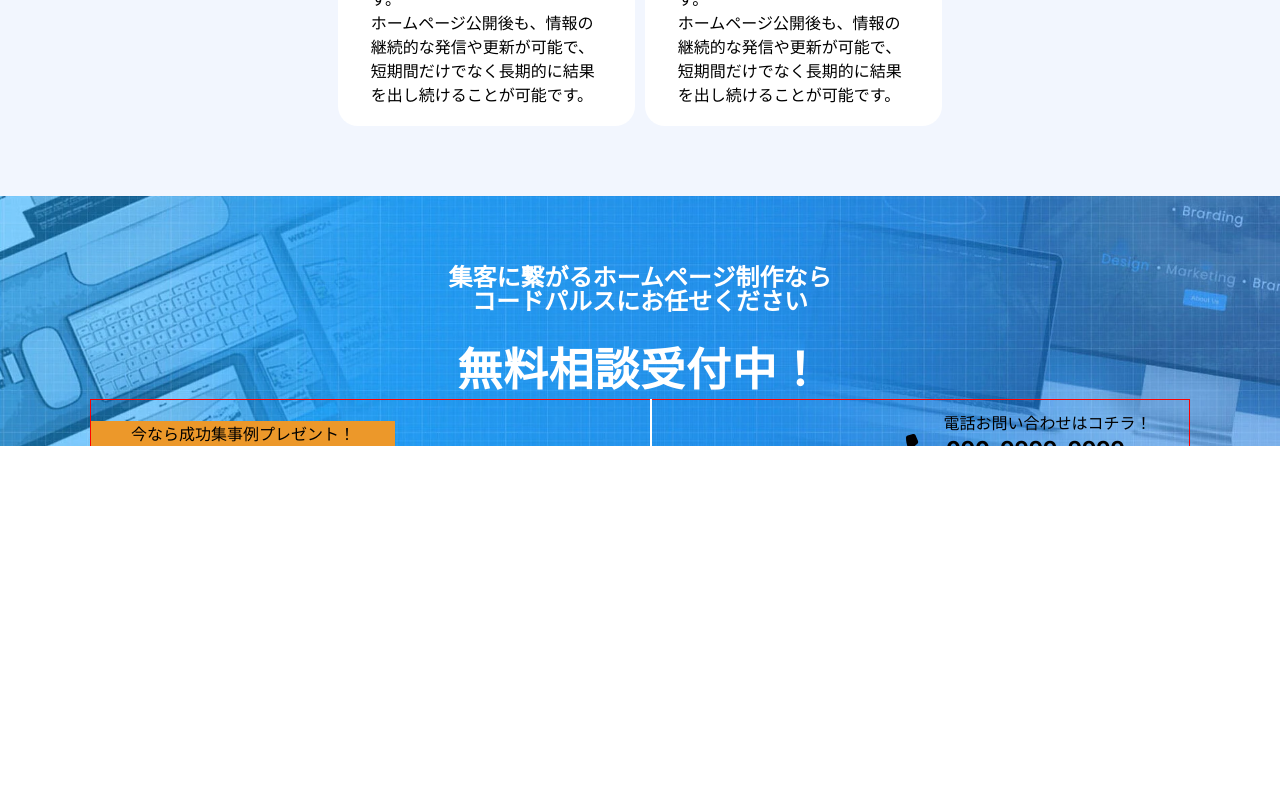
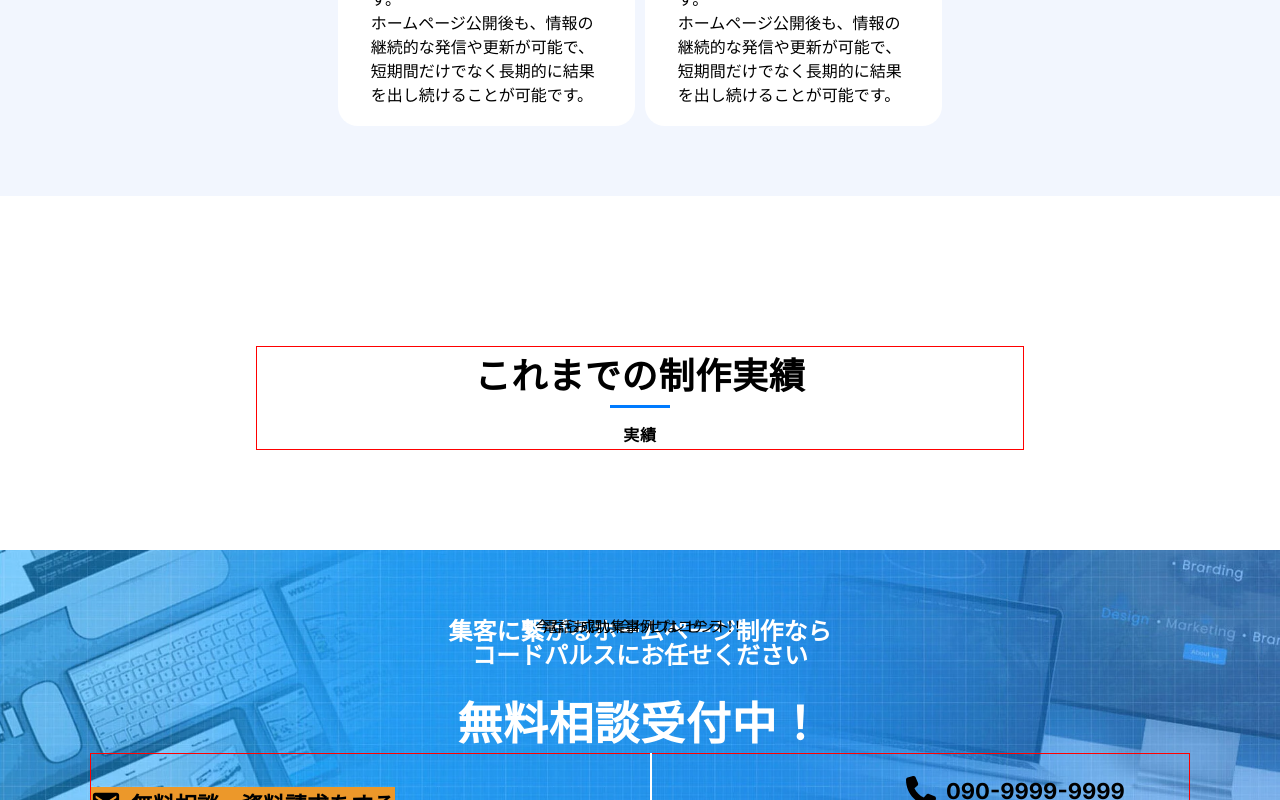
Before and after one commit to kohta9521/Kohta_LP_Web, a Next.js app: page / in a window 1280 px wide. Shown: the part 3548-4348 px from the top of the page. Before the commit the page ends 3994 px from the top, so only its background shows below. Built offline with nearby package versions, Linux system fonts and the light colour scheme.

Commit message:
add new achevement components

```diff
--- a/src/app/page.tsx
+++ b/src/app/page.tsx
@@ -8,6 +8,7 @@ import Hero from "@/components/organism/Hero";
 import Worries from "@/components/organism/Worries";
 import Realize from "@/components/organism/Realize";
 import ContactBanner from "@/components/organism/ContactBanner";
+import Achievement from "@/components/organism/Achievement";
 
 export default function Home() {
   return (
@@ -18,6 +19,7 @@ export default function Home() {
       </Hero>
       <Worries />
       <Realize />
+      <Achievement />
       <ContactBanner />
     </div>
   );
--- a/src/components/atoms/SectionTitle.tsx
+++ b/src/components/atoms/SectionTitle.tsx
@@ -1,7 +1,4 @@
 import React from "react";
-
-// next
-import Image from "next/image";
 
 // scss
 import styles from "./styles/SectionTitle.module.scss";
--- a/src/components/atoms/styles/ContactBannerButton.module.scss
+++ b/src/components/atoms/styles/ContactBannerButton.module.scss
@@ -1,4 +1,5 @@
 .button1 .button2 {
+  position: relative;
   cursor: pointer;
   padding: 20px 40px;
 }
@@ -11,7 +12,13 @@
 }
 
 .popupBox {
+  position: absolute;
+  top: -5px;
+  left: 0;
+  right: 0;
+  width: auto;
   .popupText {
+    font-size: 15px;
   }
 }
 .textBox {
--- /dev/null
+++ b/src/components/organism/Achievement.tsx
@@ -0,0 +1,26 @@
+import React from "react";
+
+// scss
+import styles from "./styles/Achievement.module.scss";
+
+// components
+import SectionTitle from "../atoms/SectionTitle";
+
+const Achievement = () => {
+  return (
+    <div className={styles.achievement}>
+      <div className={styles.container}>
+        <SectionTitle
+          id={1}
+          stringId="#achievement"
+          subTitleBoolean={true}
+          subTitle="実績"
+          title="これまでの制作実績"
+        />
+        <div className={styles.mainContents}></div>
+      </div>
+    </div>
+  );
+};
+
+export default Achievement;
--- /dev/null
+++ b/src/components/organism/styles/Achievement.module.scss
@@ -0,0 +1,26 @@
+.achievement {
+  width: 100vw;
+  height: auto;
+  padding: 150px 0 100px 0;
+  .container {
+    width: 60%;
+    height: 100%;
+    margin: 0 auto;
+    border: 1px solid red;
+    .mainContent {
+      width: 100%;
+      height: auto;
+      max-width: 1280px;
+    }
+  }
+}
+
+@media screen and (max-width: 1280px) {
+  .achievement {
+    .container {
+      .mainContent {
+        width: 100%;
+      }
+    }
+  }
+}
```
